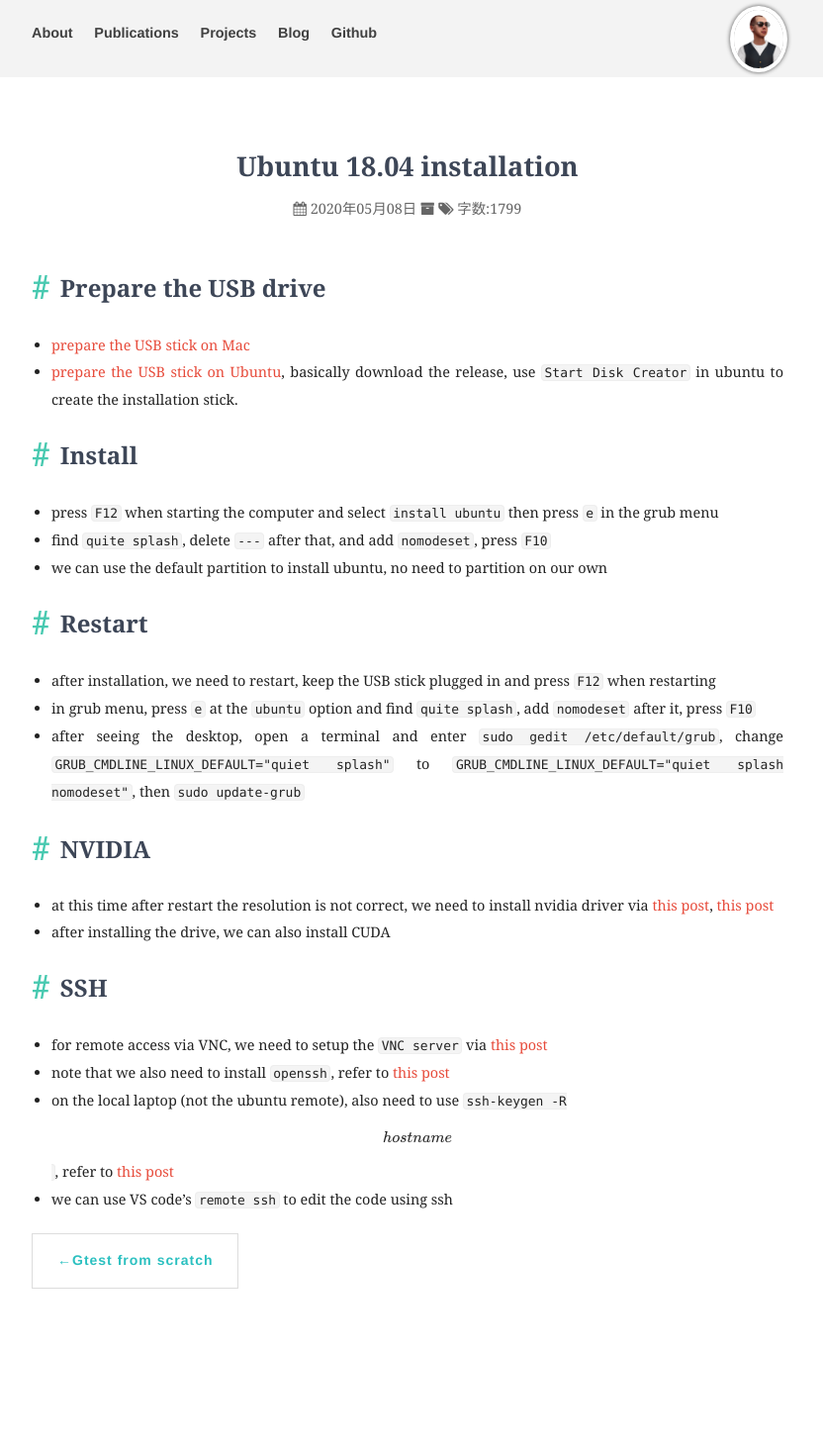
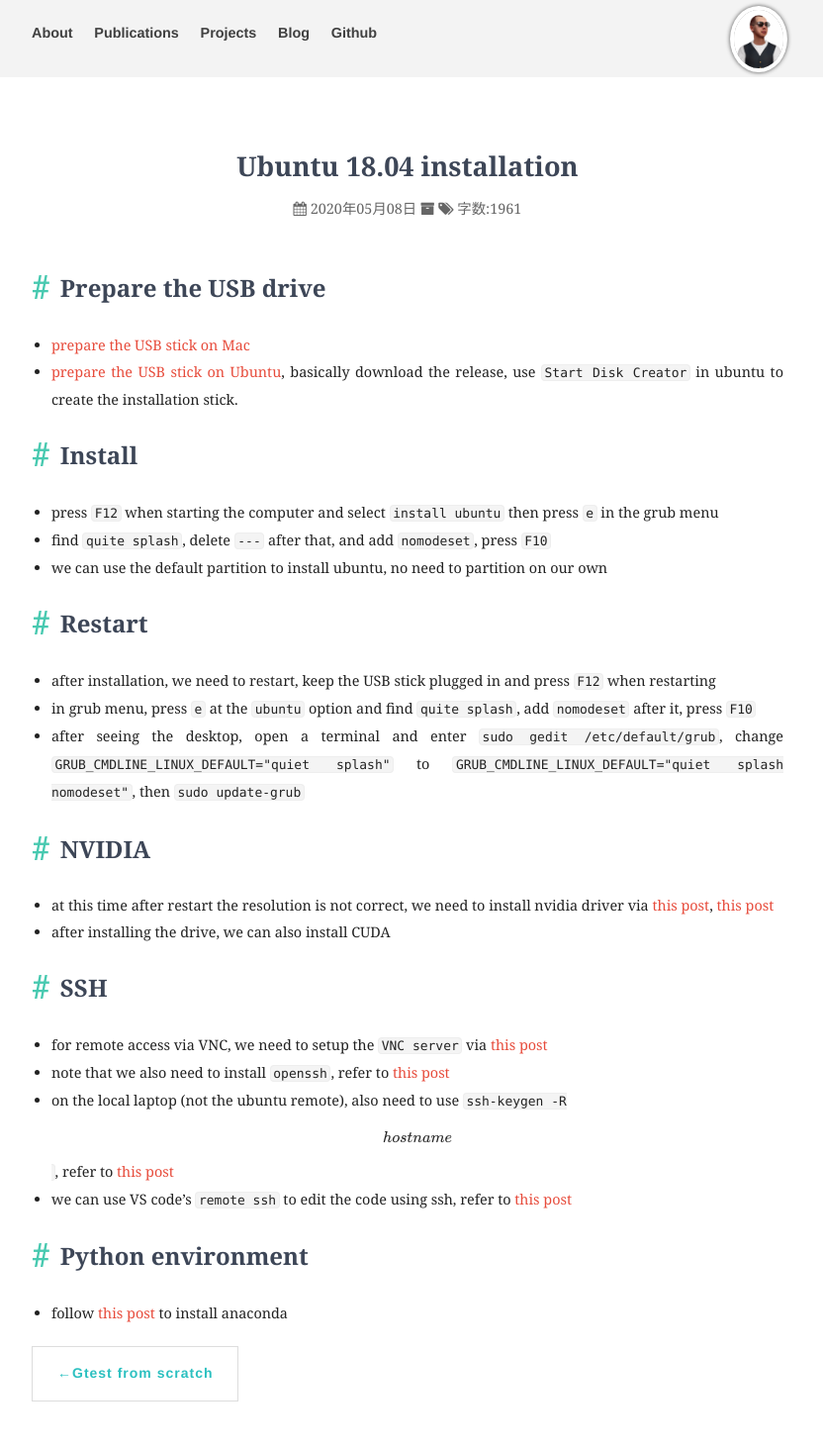
Before and after one commit to moshanATucsd/moshanATucsd.github.io, a Jekyll site: the page built from _posts/2020-05-08-install-ubuntu.md, in a window 1280 px wide. Shown: the whole page at 99% size, without its empty margins (228-1060 px from the left). Built offline with Jekyll 4.4.1, drawn with Linux system fonts in a browser that asks for light colours; nearby versions of some CDN libraries; formulas are drawn with MathJax 3; comment, search, counter and statistics services are not loaded; before the commit the page ends 1351 px from its top, so only the background shows below that.

Commit message:
update post

```diff
--- a/_posts/2020-05-08-install-ubuntu.md
+++ b/_posts/2020-05-08-install-ubuntu.md
@@ -32,4 +32,8 @@ tags:
 - for remote access via VNC, we need to setup the `VNC server` via [this post](https://computingforgeeks.com/how-to-install-vnc-server-on-ubuntu-18-04-lts/)
 - note that we also need to install `openssh`, refer to [this post](https://askubuntu.com/questions/739164/ssh-connection-refused)
 - on the local laptop (not the ubuntu remote), also need to use `ssh-keygen -R [hostname]`, refer to [this post](https://stackoverflow.com/questions/20840012/ssh-remote-host-identification-has-changed)
-- we can use VS code's `remote ssh` to edit the code using ssh
+- we can use VS code's `remote ssh` to edit the code using ssh, refer to [this post](https://code.visualstudio.com/docs/remote/ssh#_getting-started)
+
+## Python environment
+
+- follow [this post](https://www.digitalocean.com/community/tutorials/how-to-install-anaconda-on-ubuntu-18-04-quickstart) to install anaconda
```
Also changed, not shown: 1 other file.
